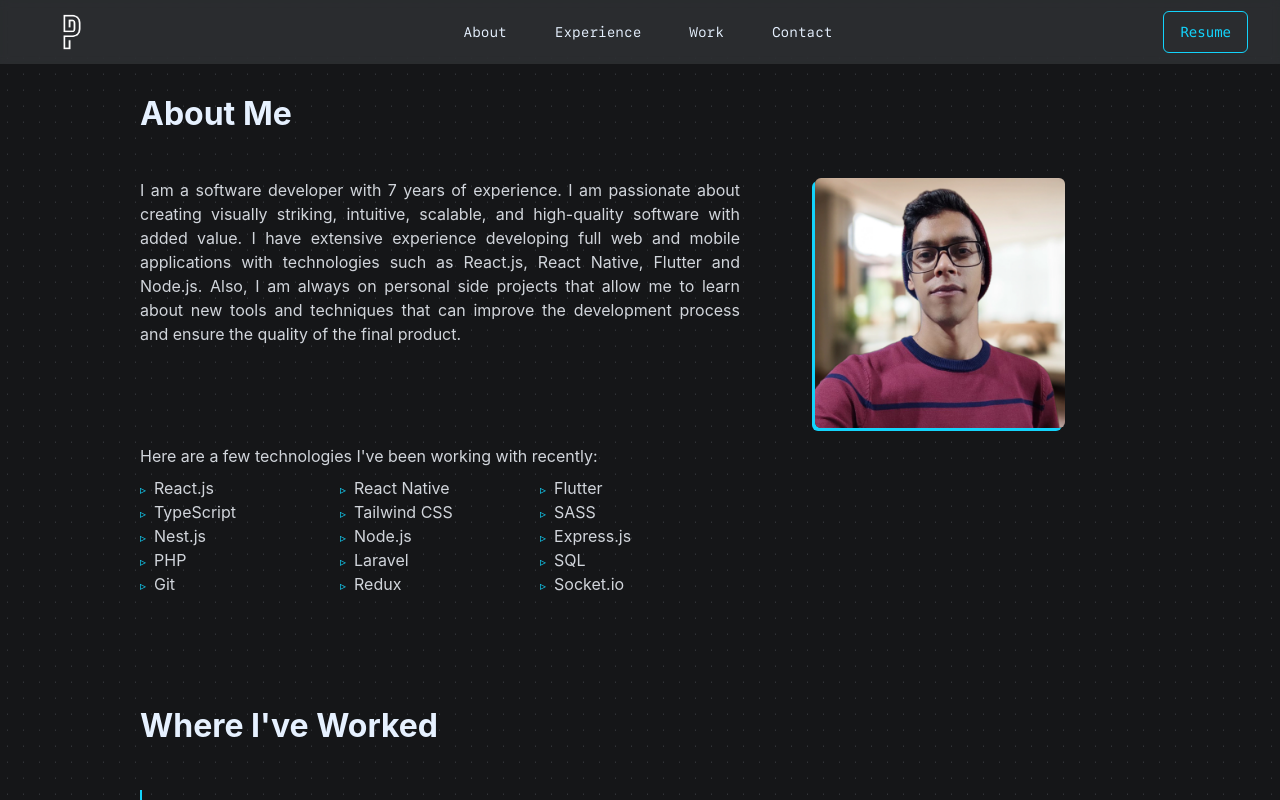
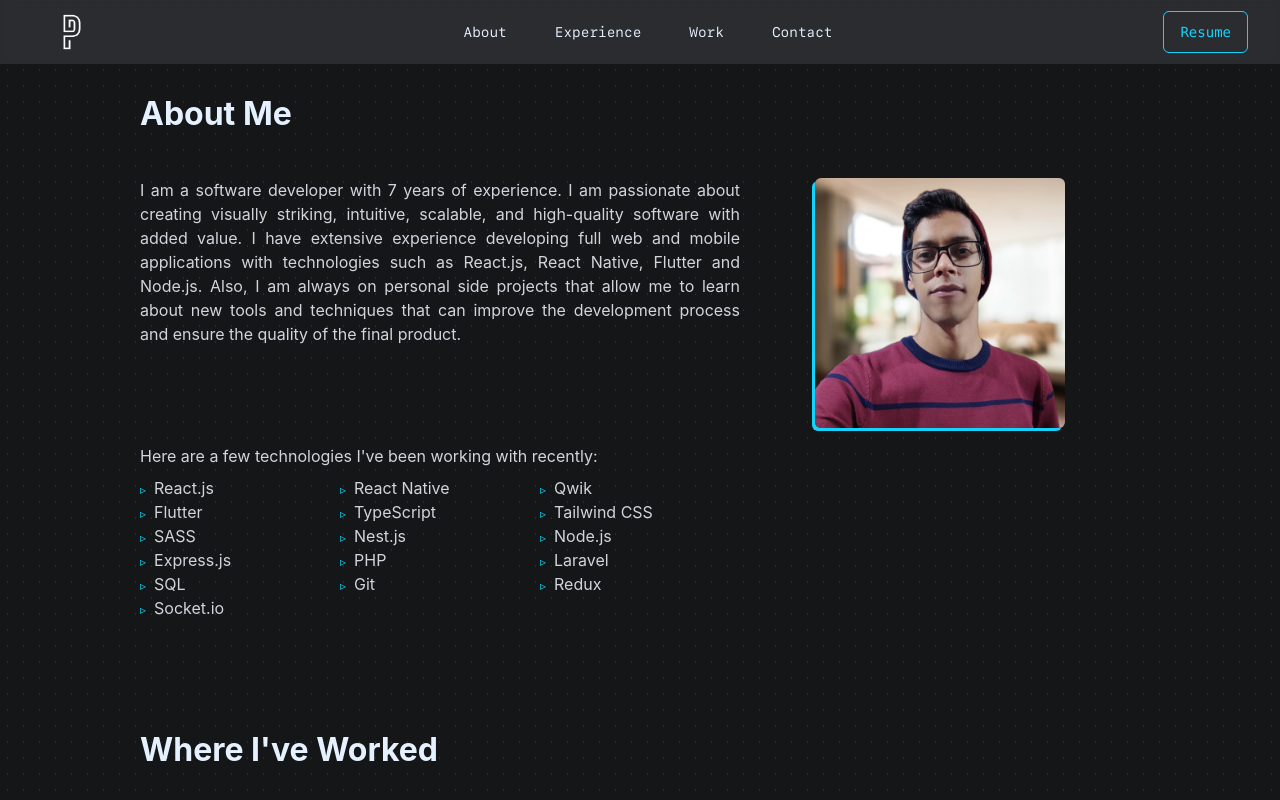
Before and after one commit to cesargillao/profile, a React (Create React App) app: page / in a window 1280 px wide. Shown: the top 800 px of the page. Built offline with nearby package versions, Linux system fonts and the light colour scheme.

Commit message:
Agregado Qwik en skills

```diff
--- a/src/data/content.js
+++ b/src/data/content.js
@@ -23,6 +23,7 @@ export const data = {
   "skills": [
     "React.js",
     "React Native",
+    "Qwik",
     "Flutter",
     "TypeScript",
     "Tailwind CSS",
```
Also changed, not shown: 2 other files (tests, documents, lock files or other folders).
